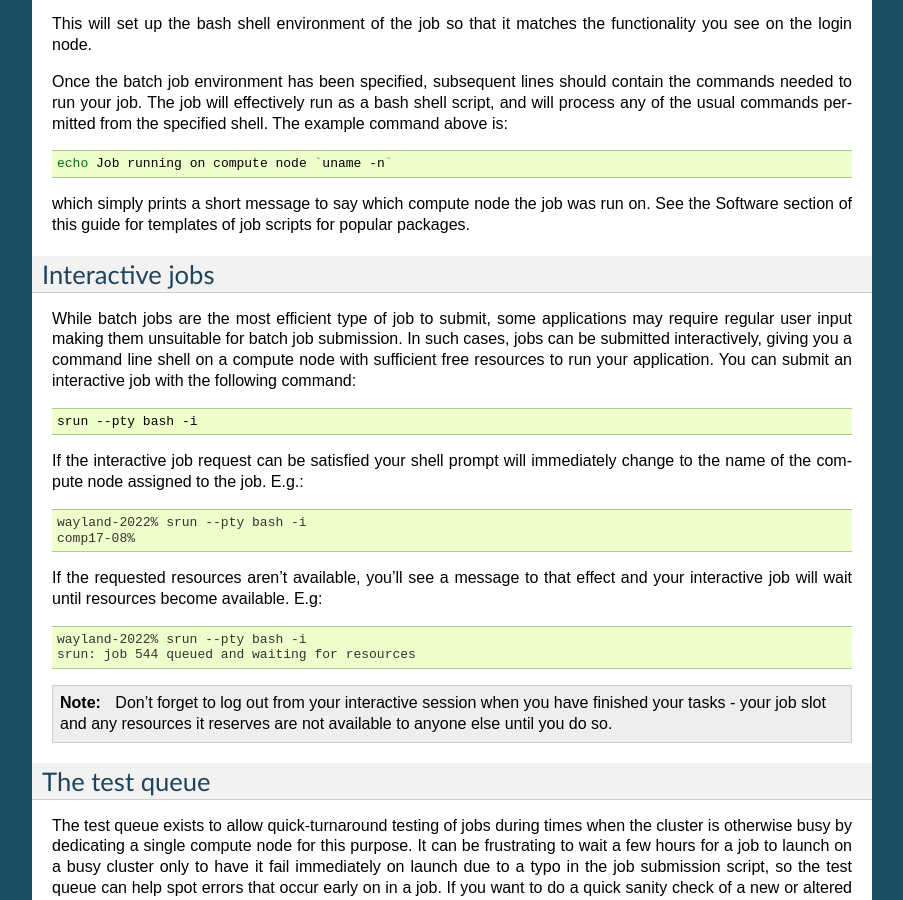
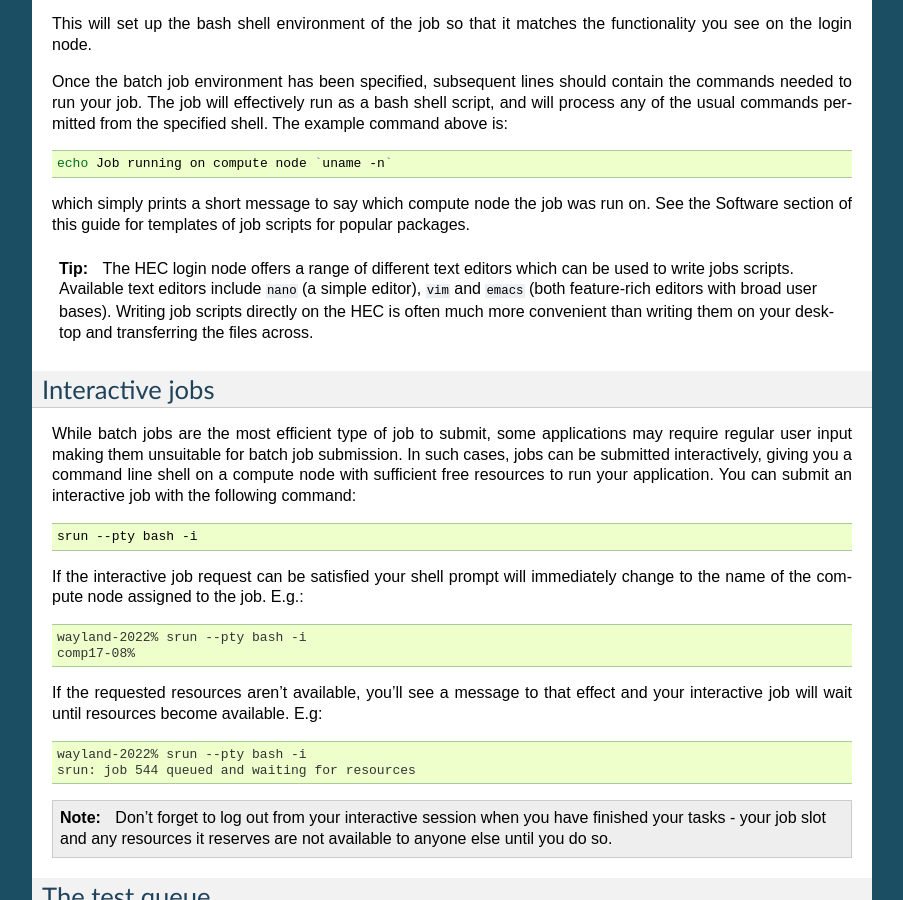
Before and after one commit to MikePacey/Lancaster-HEC, a Sphinx documentation site: the page built from docs/submit.rst, in a window 1280 px wide and 900 px high, scrolled down 1673 px. Shown: the whole window, without its empty margins (198-1101 px from the left). Built offline with Sphinx 7.4.7, drawn with Linux system fonts in a browser that asks for light colours.

Commit message:
basic launch page

```diff
--- a/docs/submit.rst
+++ b/docs/submit.rst
@@ -134,6 +134,14 @@ which simply prints a short message to say which compute node the job was
 run on. See the Software section of this guide for templates of job
 scripts for popular packages.
 
+.. tip::
+
+   The HEC login node offers a range of different text editors which can be used
+   to write jobs scripts. Available text editors include ``nano`` (a simple editor),
+   ``vim`` and ``emacs`` (both feature-rich editors with broad user bases). Writing
+   job scripts directly on the HEC is often much more convenient than writing them on
+   your desktop and transferring the files across.
+
 Interactive jobs
 ----------------
 
```
